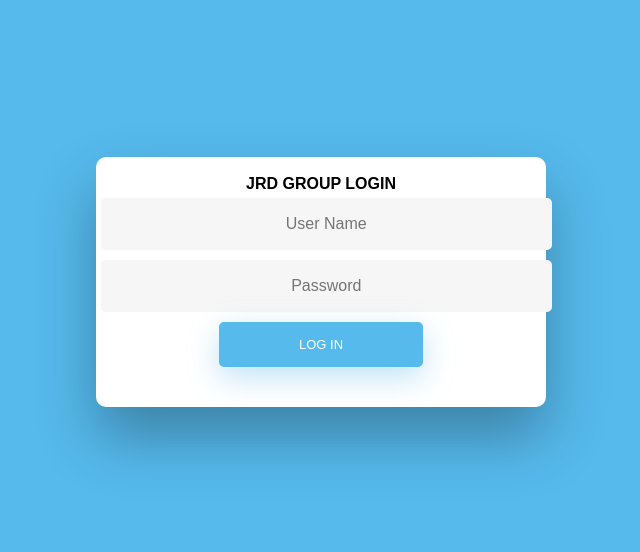
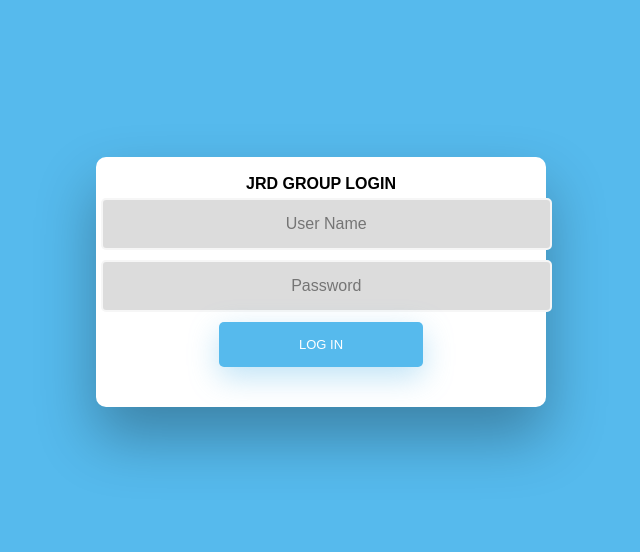
Before and after one commit to arvindsolanki97257/students_demo, a PHP site: page /application/views/admin/login.php in a window 1280 px wide. Shown: the part 146-698 px from the top of the page, without its empty margins (339-979 px from the left). Run offline with PHP 8.4, Linux system fonts and the light colour scheme.

Commit message:
Add files via upload

```diff
--- a/students/public/css/login.css
+++ b/students/public/css/login.css
@@ -118,7 +118,7 @@
 }
 
 input[type=text],input[type=password] {
-  background-color: #f6f6f6;
+  background-color: #DCDCDC;
   border: none;
   color: #0d0d0d;
   padding: 15px 32px;
```
